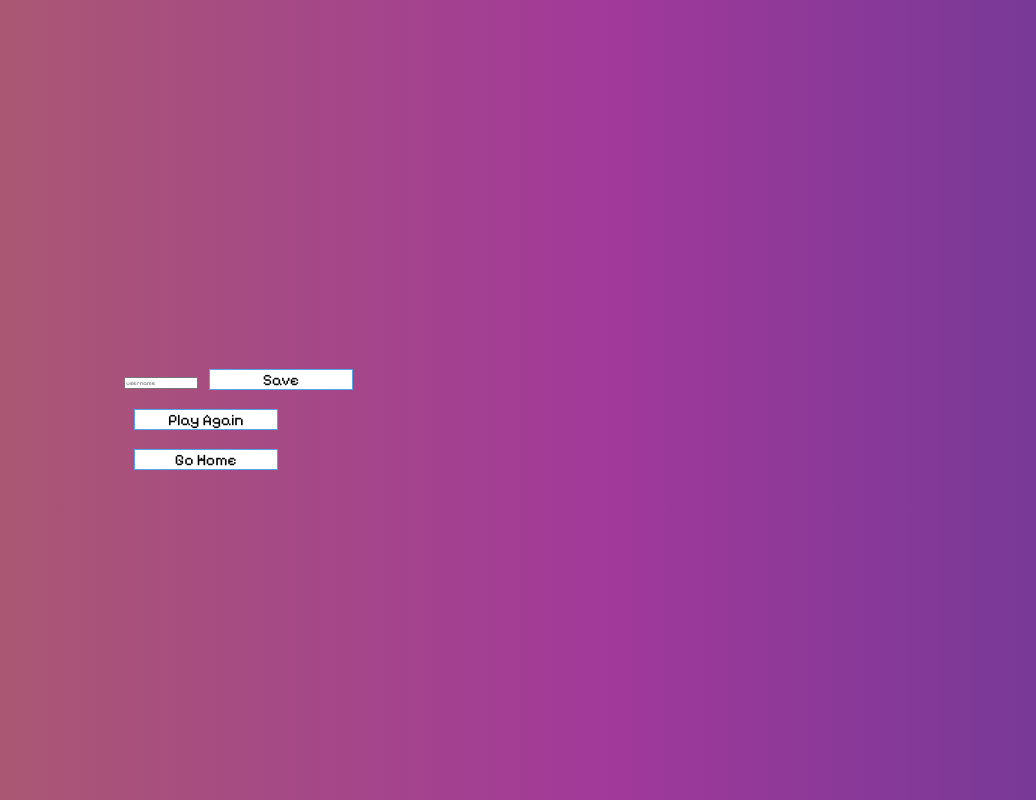
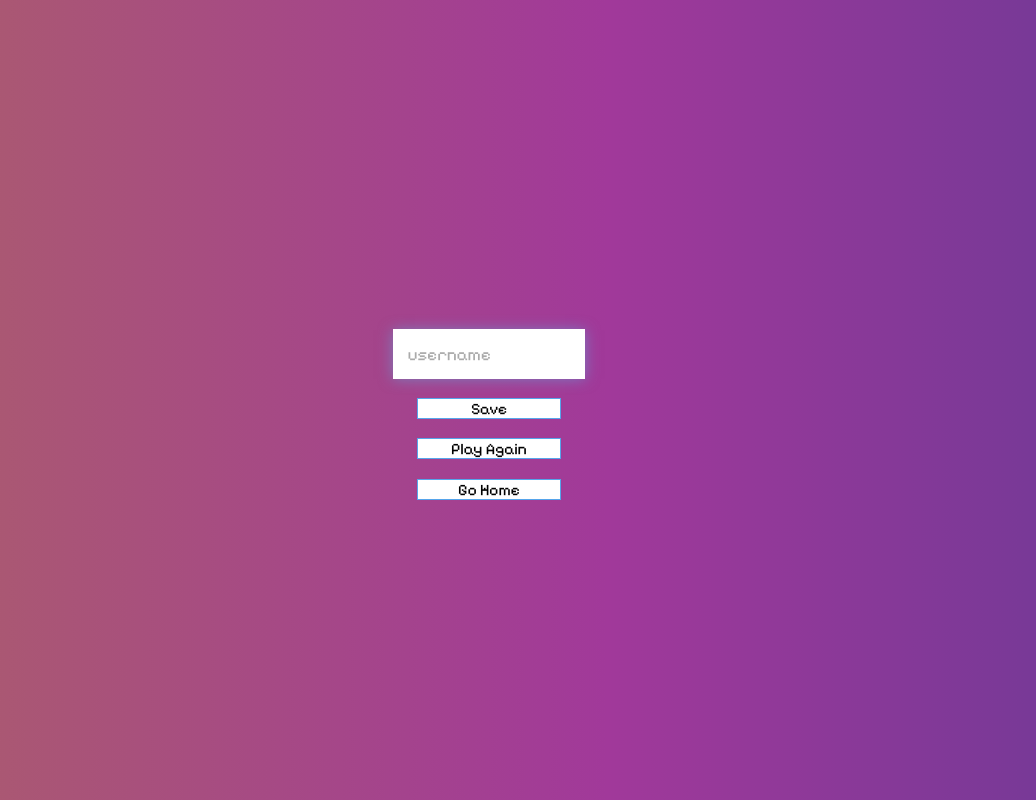
Before and after one commit to AuT0-Taylor/PknmQuiz-MS2, a plain HTML site: page end.html in a window 1280 px wide. Shown: the whole page, without its empty margins (151-1187 px from the left). Drawn offline with Linux system fonts and the light colour scheme.

Commit message:
corrected file refs / aligned items in end page

```diff
--- a/assets/css/style.css
+++ b/assets/css/style.css
@@ -75,6 +75,7 @@ h3 {
         font-family: 2.5rem;
     }
 }
+
 /*positioning styles*/
 .container {
     width: 100vw;
@@ -91,6 +92,15 @@ h3 {
     width: 100%;
 }
 
+.justify-center {
+    justify-content: center;
+  }
+
+.flex-center {
+    justify-content: center;
+    align-items: center;
+ }
+
 .flex-column {
     display: flex;
     flex-direction: column;
@@ -104,7 +114,7 @@ h3 {
     display: none;
 }
 
-/*Quiz answer boxs*/
+/* Quiz answer boxs / Game styling */
 
 .choice-container {
     display: flex;
@@ -195,3 +205,24 @@ background-color:red ;
     background-color: #000000;
     width: 0%;
   }
+
+/* FORMS */
+form {
+    width: 100%;
+    display: flex;
+    flex-direction: column;
+    align-items: center;
+  }
+
+  input {
+    width: 20rem;
+    padding: 1.5rem;
+    margin-bottom: 1rem;
+    font-size: 1.8rem;
+    border: none;
+    box-shadow: 0 0.1rem 1.4rem 0 rgba(86, 185, 235, 0.5);
+  }
+
+  input::placeholder {
+    color: #aaa;
+  }
--- a/end.html
+++ b/end.html
@@ -4,7 +4,7 @@
     <meta charset="UTF-8">
     <meta name="viewport" content="width=device-width, initial-scale=1.0">
     <meta name="description" content="game quiz">
-    <link rel="stylesheet" href="assets/css/style.css">
+    <link rel="stylesheet" href="./assets/css/style.css">
     <script defer src="assets/scripts/scripts.js"></script>
     <title>Pknm quiz</title>
 </head>
```
